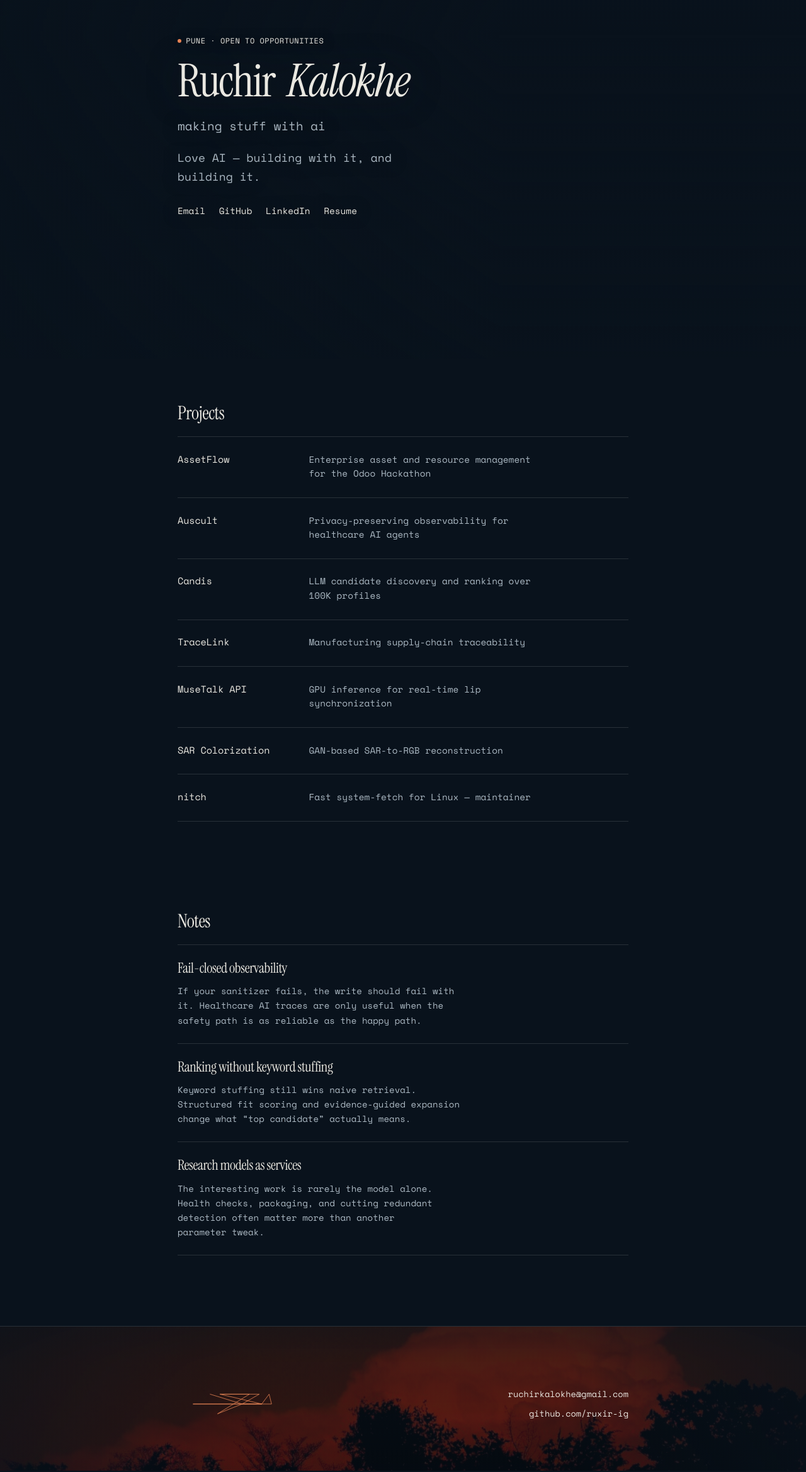
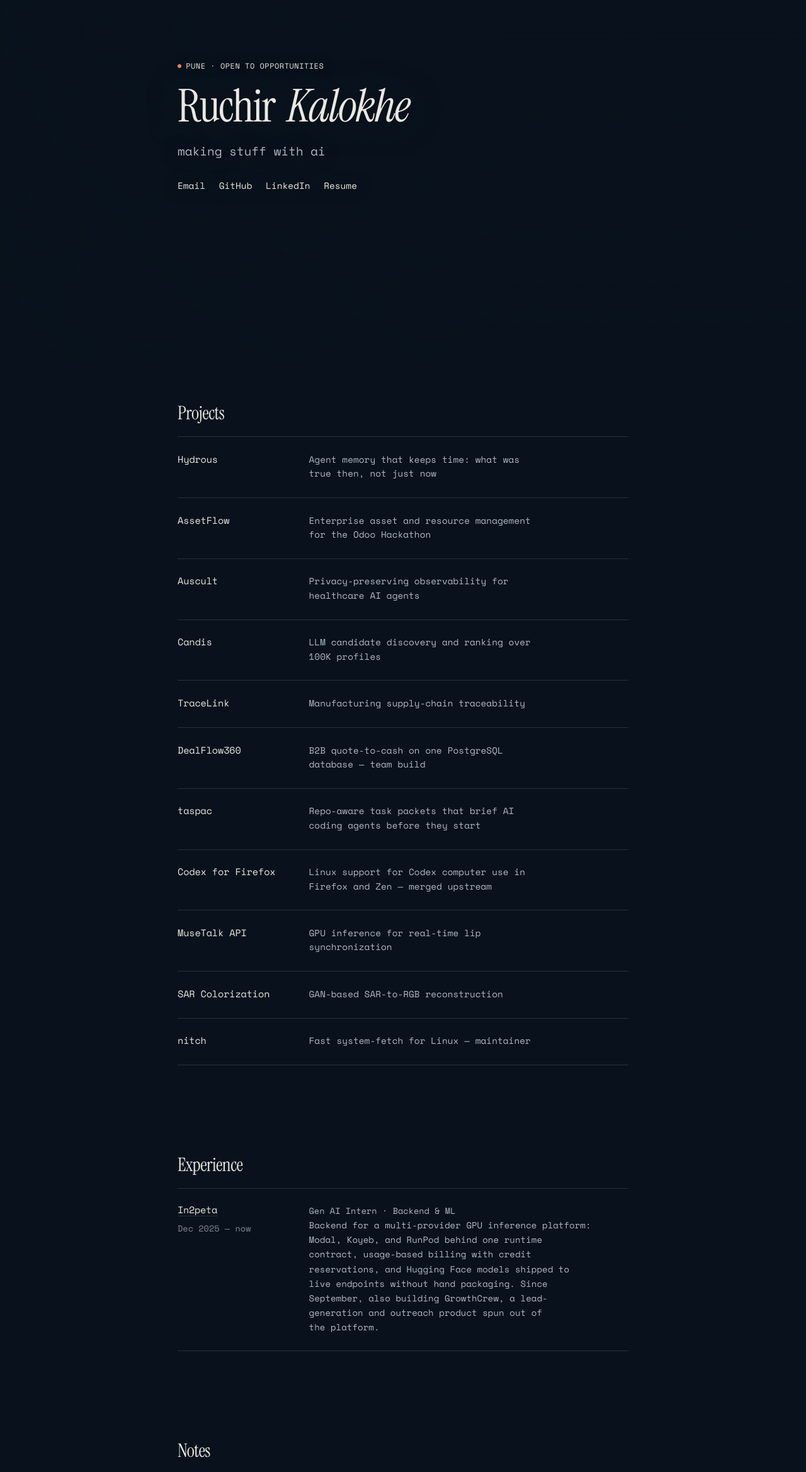
Before and after one commit to ruxir-ig/ruxir-ig, an Astro site: page / in a window 1280 px wide. Shown: the part 230-2568 px from the top of the page at 63% size. Built offline with nearby package versions, Linux system fonts and the light colour scheme; Astro itself is replaced by a stand-in of ours.

Commit message:
Wire up experience section and new project shaders, drop duplicate bio

```diff
--- a/src/components/Atmosphere.tsx
+++ b/src/components/Atmosphere.tsx
@@ -16,9 +16,13 @@ type Mood = {
 
 const moods: Record<ShaderKey, Mood> = {
   idle: { hue: '0deg', sat: '1.05', bright: '1', contrast: '1.04', sepia: '0' },
+  hydrous: { hue: '190deg', sat: '1.15', bright: '1.02', contrast: '1.08', sepia: '0.02' },
   assetflow: { hue: '165deg', sat: '0.92', bright: '0.98', contrast: '1.1', sepia: '0.04' },
   auscult: { hue: '95deg', sat: '0.78', bright: '0.96', contrast: '1.08', sepia: '0.12' },
   candis: { hue: '-18deg', sat: '1.25', bright: '1.04', contrast: '1.1', sepia: '0.18' },
+  dealflow: { hue: '38deg', sat: '1.08', bright: '1', contrast: '1.1', sepia: '0.14' },
+  taspac: { hue: '150deg', sat: '0.85', bright: '1.02', contrast: '1.12', sepia: '0.04' },
+  firefox: { hue: '-22deg', sat: '1.3', bright: '1.02', contrast: '1.1', sepia: '0.1' },
   musetalk: { hue: '200deg', sat: '0.9', bright: '0.98', contrast: '1.06', sepia: '0.05' },
   tracelink: { hue: '28deg', sat: '1.15', bright: '1.02', contrast: '1.12', sepia: '0.2' },
   sar: { hue: '55deg', sat: '0.7', bright: '1.05', contrast: '1.18', sepia: '0.08' },
@@ -74,6 +78,22 @@ const presets: Record<ShaderKey, DitherPreset | GlassPreset> = {
     inverted: false,
     speed: 0.12,
   },
+  hydrous: {
+    kind: 'glass',
+    shape: 'wave',
+    distortionShape: 'flat',
+    size: 0.5,
+    angle: 24,
+    distortion: 0.55,
+    blur: 0.14,
+    shadows: 0.32,
+    highlights: 0.24,
+    stretch: 0.18,
+    grainOverlay: 0.04,
+    colorShadow: '#102a34',
+    colorHighlight: '#b8e8f0',
+    speed: 0.3,
+  },
   assetflow: {
     kind: 'glass',
     shape: 'pattern',
@@ -120,6 +140,52 @@ const presets: Record<ShaderKey, DitherPreset | GlassPreset> = {
     originalColors: false,
     inverted: false,
     speed: 0.22,
+  },
+  dealflow: {
+    kind: 'glass',
+    shape: 'linesIrregular',
+    distortionShape: 'prism',
+    size: 0.46,
+    angle: 28,
+    distortion: 0.5,
+    blur: 0.1,
+    shadows: 0.34,
+    highlights: 0.18,
+    stretch: 0.14,
+    grainOverlay: 0.07,
+    colorShadow: '#2a2014',
+    colorHighlight: '#f0d4a8',
+    speed: 0.26,
+  },
+  taspac: {
+    kind: 'dither',
+    colorFront: '#a8c0a0',
+    colorBack: '#121a12',
+    colorHighlight: '#e0f0d8',
+    darkFront: '#b4ccac',
+    darkBack: '#0a100a',
+    darkHighlight: '#e8f8e0',
+    type: '4x4',
+    size: 2,
+    colorSteps: 4,
+    originalColors: false,
+    inverted: false,
+    speed: 0.18,
+  },
+  firefox: {
+    kind: 'dither',
+    colorFront: '#f09050',
+    colorBack: '#2a1008',
+    colorHighlight: '#ffd0a0',
+    darkFront: '#ff9d58',
+    darkBack: '#1c0a04',
+    darkHighlight: '#ffe0b8',
+    type: '4x4',
+    size: 2.2,
+    colorSteps: 5,
+    originalColors: false,
+    inverted: false,
+    speed: 0.28,
   },
   musetalk: {
     kind: 'glass',
--- a/src/data/site.ts
+++ b/src/data/site.ts
@@ -5,7 +5,6 @@ export const profile = {
   role: 'making stuff with ai',
   tagline:
     'Building backend systems, ML infrastructure, and developer tooling while moving deeper into research.',
-  bio: 'Love AI — building with it, and building it.',
   email: 'ruchirkalokhe@gmail.com',
   github: 'https://github.com/ruxir-ig',
   linkedin: 'https://linkedin.com/in/ruchirkalokhe',
@@ -15,13 +14,36 @@ export const profile = {
 
 export type ShaderKey =
   | 'idle'
+  | 'hydrous'
   | 'assetflow'
   | 'auscult'
   | 'candis'
+  | 'dealflow'
+  | 'taspac'
+  | 'firefox'
   | 'musetalk'
   | 'tracelink'
   | 'sar'
   | 'other';
+
+export interface Role {
+  org: string;
+  orgHref?: string;
+  title: string;
+  period: string;
+  summary: string;
+}
+
+export const experience: Role[] = [
+  {
+    org: 'In2peta',
+    orgHref: 'https://in2peta.com/',
+    title: 'Gen AI Intern · Backend & ML',
+    period: 'Dec 2025 — now',
+    summary:
+      'Backend for a multi-provider GPU inference platform: Modal, Koyeb, and RunPod behind one runtime contract, usage-based billing with credit reservations, and Hugging Face models shipped to live endpoints without hand packaging. Since September, also building GrowthCrew, a lead-generation and outreach product spun out of the platform.',
+  },
+];
 
 export type ProjectLinkType = 'github' | 'live' | 'pypi' | 'docs' | 'other';
 
@@ -87,6 +109,23 @@ export function getProjectLinks(project: Project): ProjectLinkItem[] {
 
 export const projects: Project[] = [
   {
+    id: 'hydrous',
+    title: 'Hydrous',
+    subtitle: 'Agent memory that keeps time: what was true then, not just now',
+    href: 'https://github.com/ruxir-ig/hydrous',
+    tags: ['Python', 'TypeScript', 'MCP'],
+    description:
+      'Bi-temporal, versioned memory for agents. Superseded facts close their validity interval instead of being overwritten, so retrieval can answer point-in-time questions. Built for Hack with Hydra.',
+    highlights: [
+      'As-of retrieval, quality-gated extraction, and feedback-loop prevention',
+      'Local SQLite, HydraDB OSS graph, or HydraDB cloud behind one interface',
+      'Python and TypeScript SDKs, HTTP server, MCP, and a LongMemEval harness',
+    ],
+    year: '2026',
+    featured: true,
+    shader: 'hydrous',
+  },
+  {
     id: 'assetflow',
     title: 'AssetFlow',
     subtitle: 'Enterprise asset and resource management for the Odoo Hackathon',
@@ -111,11 +150,11 @@ export const projects: Project[] = [
     pypiHref: 'https://pypi.org/project/auscult/',
     tags: ['Python', 'Presidio', 'spaCy'],
     description:
-      'Agent runs stay auditable without retaining raw PHI. Prompts, tool calls, outputs, and errors are sanitized before database write.',
+      'Agent runs stay auditable without retaining raw PHI. Prompts, tool calls, outputs, and errors are sanitized before database write, and a guard masks PHI in files and tool results before the agent ever reads them.',
     highlights: [
       'Fail-closed capture so sanitizer failures never persist unsanitized text',
-      'SDK wrappers and LangChain callbacks without changing the core call path',
-      'PHI eval harness under CI with replay, export, and purge',
+      'OpenAI, Anthropic, LangChain/LangGraph, and Codex CLI capture without changing the call path',
+      'PHI eval harness under CI with replay, compare, export, and purge',
     ],
     year: '2026',
     featured: true,
@@ -155,6 +194,68 @@ export const projects: Project[] = [
     year: '2026',
     featured: true,
     shader: 'tracelink',
+  },
+  {
+    id: 'dealflow',
+    title: 'DealFlow360',
+    subtitle: 'B2B quote-to-cash on one PostgreSQL database — team build',
+    href: 'https://github.com/orion-catchers/dealflow',
+    tags: ['Next.js', 'Prisma', 'PostgreSQL'],
+    description:
+      'Catalog → quote → approval → customer portal → fulfillment → billing, where policy decides which approvals a quote needs and customers accept exactly one current revision.',
+    highlights: [
+      'Auth hardening: atomic reset-token claims, login rate limits, session purge, admin audit',
+      'Role-based capability scoping across navigation, routes, setup, and catalog',
+      'Fixed price-rule and variant-pricing resolution in the quotation engine',
+    ],
+    year: '2026',
+    shader: 'dealflow',
+  },
+  {
+    id: 'taspac',
+    title: 'taspac',
+    subtitle: 'Repo-aware task packets that brief AI coding agents before they start',
+    href: 'https://github.com/ruxir-ig/taspac',
+    pypiHref: 'https://pypi.org/project/taspac/',
+    tags: ['Python', 'CLI'],
+    description:
+      'Give it a repository and a plain-English task; it returns a markdown packet with relevant files, nearby snippets, likely commands, recent commits, risks, and a focused agent prompt.',
+    highlights: [
+      'Lightweight file scoring heuristics instead of embedding infrastructure',
+      'Infers commands from package.json, Makefile, and pyproject.toml',
+      'Works with Claude Code, Codex, Cursor, or Aider: no extra chat UI',
+    ],
+    year: '2026',
+    shader: 'taspac',
+  },
+  {
+    id: 'codex-firefox',
+    title: 'Codex for Firefox',
+    subtitle: 'Linux support for Codex computer use in Firefox and Zen — merged upstream',
+    href: 'https://github.com/SunkenInTime/codex-computer-use-firefox-zen/pull/16',
+    links: [
+      {
+        label: 'Add-on',
+        url: 'https://addons.mozilla.org/firefox/addon/codex-computer-use-for-zen/',
+        type: 'other',
+        hint: 'Firefox Add-ons',
+      },
+      {
+        label: 'PR',
+        url: 'https://github.com/SunkenInTime/codex-computer-use-firefox-zen/pull/16',
+        type: 'other',
+        hint: 'Merged pull request',
+      },
+    ],
+    tags: ['TypeScript', 'Linux', 'Open source'],
+    description:
+      'Added Linux x64 native-bridge packaging and host discovery to an open-source port of OpenAI’s Codex browser extension, with install rollback and a best-effort Zen manifest.',
+    highlights: [
+      'Linux x64 native-messaging bridge packaging and host discovery',
+      'Install rollback that restores prior state on failure',
+    ],
+    year: '2026',
+    shader: 'firefox',
   },
   {
     id: 'musetalk',
--- a/src/layouts/Base.astro
+++ b/src/layouts/Base.astro
@@ -9,7 +9,7 @@ interface Props {
 
 const {
   title = 'Ruchir Kalokhe',
-  description = 'Backend engineer leaning into AI research. Systems, ML infrastructure, and careful shipping.',
+  description = 'AI Engineer, building in parallel',
 } = Astro.props;
 
 const canonical = new URL(Astro.url.pathname, Astro.site);
--- a/src/pages/index.astro
+++ b/src/pages/index.astro
@@ -3,7 +3,7 @@ import Base from '../layouts/Base.astro';
 import { Atmosphere } from '../components/Atmosphere';
 import { HeroLinks } from '../components/HeroLinks';
 import { ProjectsList } from '../components/ProjectsList';
-import { profile, projects, thoughts } from '../data/site';
+import { experience, profile, projects, thoughts } from '../data/site';
 import '../styles/site.css';
 ---
 
@@ -59,13 +59,40 @@ import '../styles/site.css';
             </span>
           </h1>
           <p class="hero__role" data-reveal>{profile.role}</p>
-          <p class="hero__bio lede" data-reveal>{profile.bio}</p>
           <HeroLinks client:visible profile={profile} />
         </section>
 
         <section class="section" id="work">
           <h2 class="section-label">Projects</h2>
           <ProjectsList client:load projects={projects} />
+        </section>
+
+        <section class="section" id="experience">
+          <h2 class="section-label">Experience</h2>
+          <div class="experience-list">
+            {
+              experience.map((role) => (
+                <article class="experience">
+                  <div class="experience__meta">
+                    <h3 class="experience__org">
+                      {role.orgHref ? (
+                        <a href={role.orgHref} target="_blank" rel="noopener noreferrer">
+                          {role.org}
+                        </a>
+                      ) : (
+                        role.org
+                      )}
+                    </h3>
+                    <p class="experience__period">{role.period}</p>
+                  </div>
+                  <div class="experience__detail">
+                    <p class="experience__title">{role.title}</p>
+                    <p class="experience__summary">{role.summary}</p>
+                  </div>
+                </article>
+              ))
+            }
+          </div>
         </section>
 
         <section class="section" id="notes">
--- a/src/scripts/name-intro.ts
+++ b/src/scripts/name-intro.ts
@@ -457,8 +457,8 @@ export function bootNameIntro() {
   }
 
   function render() {
-    if (ruchirLive) paintWord(firstMotion, ruchir, riseOpacity());
-    if (phase === 'pull' || phase === 'settle') paintWord(lastMotion, kalokhe, fade());
+    if (ruchirLive) paintWord(firstMotion!, ruchir, riseOpacity());
+    if (phase === 'pull' || phase === 'settle') paintWord(lastMotion!, kalokhe, fade());
   }
 
   function tick(now: number) {
--- a/src/styles/site.css
+++ b/src/styles/site.css
@@ -17,7 +17,6 @@
 .hero .display,
 .hero .serif-italic,
 .hero__role,
-.hero__bio,
 .hero__links a {
   text-shadow: 0 1px 24px color-mix(in oklab, var(--bg) 70%, transparent);
 }
@@ -140,11 +139,6 @@
   max-width: 32ch;
   font-size: clamp(1.05rem, 1.8vw, 1.2rem);
   color: var(--ink-muted);
-}
-
-.hero__bio {
-  color: var(--ink-muted);
-  margin-top: 1.35rem;
 }
 
 .hero__links {
@@ -294,6 +288,59 @@
   transition: color 180ms var(--ease-out);
 }
 
+.experience-list {
+  display: grid;
+  gap: 0;
+  border-top: 1px solid var(--line);
+}
+
+.experience {
+  display: grid;
+  grid-template-columns: minmax(9rem, 0.34fr) minmax(0, 1fr);
+  gap: 0.5rem 2.25rem;
+  padding-block: clamp(1.5rem, 3vh, 2rem);
+  border-bottom: 1px solid var(--line);
+}
+
+.experience__meta {
+  display: grid;
+  gap: 0.4rem;
+  align-content: start;
+}
+
+.experience__org {
+  font-family: var(--font-mono);
+  font-size: 0.95rem;
+  line-height: 1.4;
+}
+
+.experience__org a {
+  color: inherit;
+  text-decoration-color: var(--line);
+  text-underline-offset: 0.25em;
+}
+
+.experience__org a:hover {
+  color: var(--accent);
+}
+
+.experience__period,
+.experience__title {
+  font-family: var(--font-mono);
+  font-size: 0.85rem;
+  color: var(--ink-faint);
+}
+
+.experience__title {
+  color: var(--ink-muted);
+}
+
+.experience__summary {
+  color: var(--ink-muted);
+  font-size: 0.88rem;
+  max-width: 52ch;
+}
+
 .notes-list {
   display: grid;
   gap: 0;
--- a/src/styles/tokens.css
+++ b/src/styles/tokens.css
@@ -17,9 +17,13 @@
   --theme-color: #141a28;
 
   --shader-idle: #7a8898;
+  --shader-hydrous: #6aa8b0;
   --shader-assetflow: #70a9a1;
   --shader-auscult: #6a8a78;
   --shader-candis: #c4784a;
+  --shader-dealflow: #c4974a;
+  --shader-taspac: #86a07a;
+  --shader-firefox: #d4703c;
   --shader-musetalk: #6a7a9a;
   --shader-tracelink: #b88a5a;
   --shader-sar: #7a8a6a;
```
Also changed, not shown: 1 other file.
